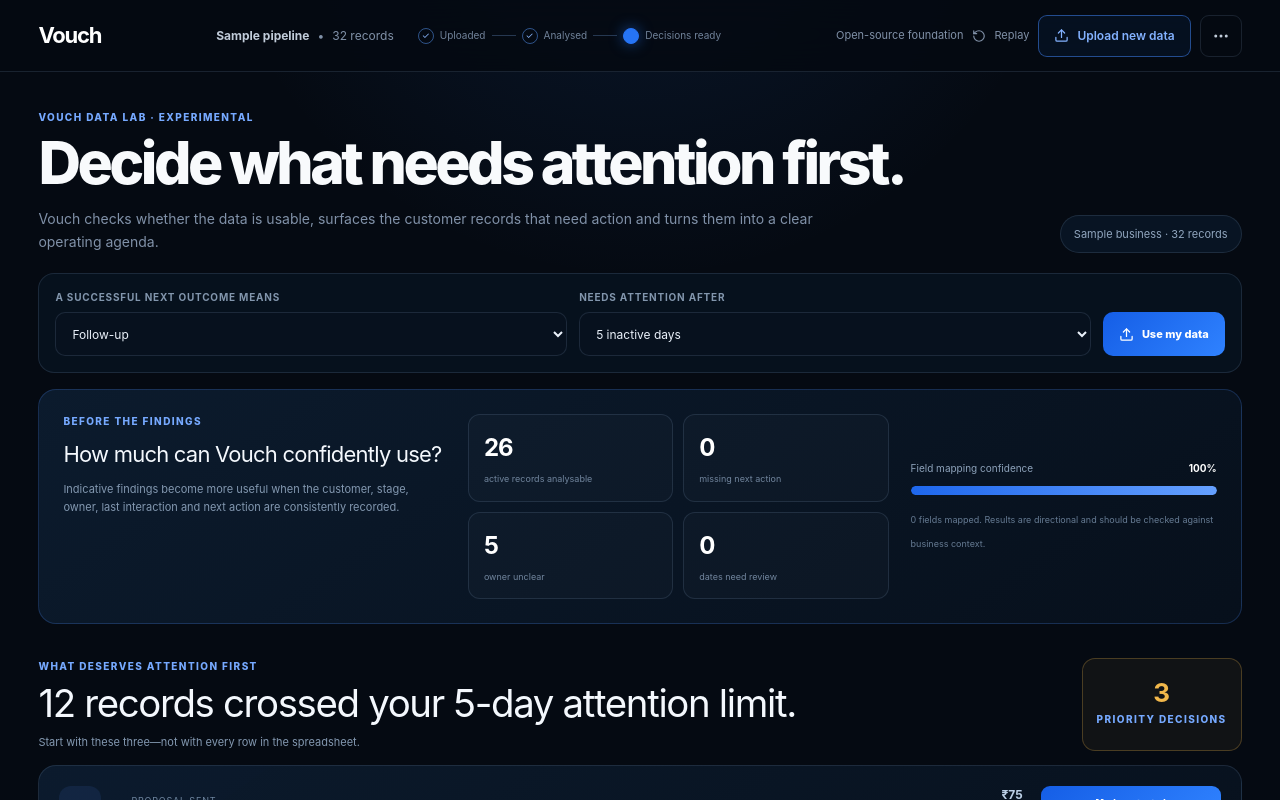
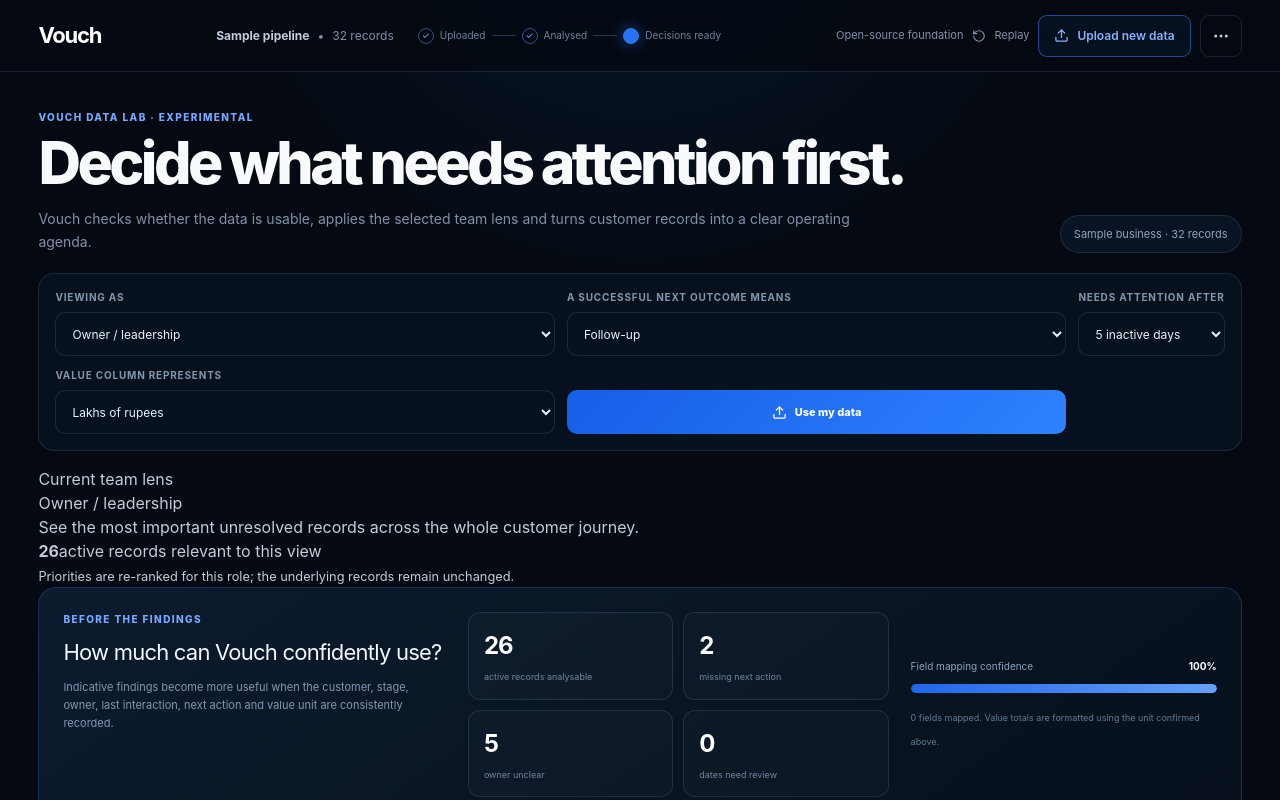
Before and after one commit to shivasricharan/vouchcc, a Next.js app: page /data-lab in a window 1280 px wide. Built offline with nearby package versions, Linux system fonts and the light colour scheme.

Commit message:
fix: clarify value units and add role-aware decisions

```diff
--- a/components/dashboard/VisualDecisionDashboard.tsx
+++ b/components/dashboard/VisualDecisionDashboard.tsx
@@ -1,6 +1,6 @@
 'use client';
 
-import { useMemo, useState } from 'react';
+import { useEffect, useMemo, useState } from 'react';
 import { Bar, BarChart, ResponsiveContainer, Tooltip, XAxis, YAxis } from 'recharts';
 import {
   AlertTriangle,
@@ -16,19 +16,34 @@
   UserRoundCheck,
 } from 'lucide-react';
 import { useDashboard } from '@/context/DashboardContext';
+import type { RoleId } from '@/lib/actionTypes';
 import EmailDecisionBriefModal from './EmailDecisionBriefModal';
 import styles from './VisualDecisionDashboard.module.css';
 
-const DAY = 86_400_000;
-
 type Outcome = 'Follow-up' | 'Meeting / visit' | 'Quotation' | 'Payment' | 'Completion';
 type RecordState = 'open' | 'assigned' | 'contacted' | 'snoozed' | 'closed';
+type ValueScale = 'unknown' | 'rupee' | 'thousand' | 'lakh' | 'crore';
 
-function money(value:number){
+const ROLE_OPTIONS: {id:RoleId;label:string;description:string;stagePattern?:RegExp}[] = [
+  {id:'executive',label:'Owner / leadership',description:'See the most important unresolved records across the whole customer journey.'},
+  {id:'sales',label:'Sales',description:'Focus on enquiries, follow-ups, proposals and decisions that need movement.',stagePattern:/new|enquir|contact|qualif|demo|proposal|quote|quotation|negotiation|follow-up/i},
+  {id:'marketing',label:'Marketing',description:'Focus on new enquiries, source quality and records that have not received a clear first action.',stagePattern:/new|enquir|inquiry|first contact|lead/i},
+  {id:'finance',label:'Finance',description:'Focus on commercial decisions, payment-related stages and higher-value records.',stagePattern:/payment|advance|invoice|contract|booking|fee|negotiation|proposal|quote|quotation/i},
+  {id:'operations',label:'Operations',description:'Focus on visits, handovers, delivery, onboarding and work already in progress.',stagePattern:/visit|consultation|execution|work started|onboarding|delivery|planning|treatment|document/i},
+];
+
+function formatIndianRupees(rupees:number){
+  if(!rupees) return 'Not provided';
+  if(rupees>=10_000_000) return `₹${(rupees/10_000_000).toFixed(2).replace(/\.00$/,'')} Cr`;
+  if(rupees>=100_000) return `₹${(rupees/100_000).toFixed(2).replace(/\.00$/,'')} L`;
+  return `₹${Math.round(rupees).toLocaleString('en-IN')}`;
+}
+
+function formatValue(value:number,scale:ValueScale){
   if(!value) return 'Not provided';
-  if(value>=10_000_000) return `₹${(value/10_000_000).toFixed(1)} Cr`;
-  if(value>=100_000) return `₹${(value/100_000).toFixed(1)} L`;
-  return `₹${Math.round(value).toLocaleString('en-IN')}`;
+  if(scale==='unknown') return `${value.toLocaleString('en-IN')} units`;
+  const multiplier={rupee:1,thousand:1_000,lakh:100_000,crore:10_000_000}[scale];
+  return formatIndianRupees(value*multiplier);
 }
 
 function parseDate(value:string){
@@ -38,52 +53,70 @@
 
 export default function VisualDecisionDashboard(){
   const {
-    leads,stats,dataMode,fileName,mappingConfidence,setShowUpload,mappingMeta,
+    leads,stats,dataMode,fileName,mappingConfidence,setShowUpload,mappingMeta,role,setRole,
   }=useDashboard();
   const [outcome,setOutcome]=useState<Outcome>('Follow-up');
   const [inactiveDays,setInactiveDays]=useState(5);
+  const [valueScale,setValueScale]=useState<ValueScale>(dataMode==='demo'?'lakh':'unknown');
   const [email,setEmail]=useState(false);
   const [recordStates,setRecordStates]=useState<Record<string,RecordState>>({});
   const [showEvidence,setShowEvidence]=useState(false);
 
+  useEffect(()=>{
+    setValueScale(dataMode==='demo'?'lakh':'unknown');
+    setRecordStates({});
+  },[dataMode,fileName]);
+
+  const roleConfig=ROLE_OPTIONS.find(item=>item.id===role)||ROLE_OPTIONS[0];
+
   const analysis=useMemo(()=>{
-    const active=leads.filter(lead=>!/(lost|closed lost|completed|won)/i.test(`${lead.stage} ${lead.status}`));
-    const missingOwner=active.filter(lead=>!lead.owner||/unassigned|unknown|n\/a/i.test(lead.owner));
-    const missingNext=active.filter(lead=>!lead.nextAction||/none|n\/a|unknown/i.test(lead.nextAction));
+    const active=leads.filter(lead=>!/(lost|closed lost|completed|won|converted)/i.test(`${lead.stage} ${lead.status}`));
+    const missingOwner=active.filter(lead=>!lead.owner||/unassigned|unknown|n\/a|—/i.test(lead.owner));
+    const missingNext=active.filter(lead=>!lead.nextAction||/none|n\/a|unknown|—/i.test(lead.nextAction));
     const invalidDates=active.filter(lead=>!parseDate(lead.lastContacted));
-    const overdue=active.filter(lead=>lead.daysSinceUpdate>=inactiveDays);
+    const overdue=active.filter(lead=>Number(lead.daysSinceUpdate||lead.daysInStage||0)>=inactiveDays);
     const analysable=active.filter(lead=>Boolean(lead.client&&lead.stage));
+    const roleMatches=roleConfig.stagePattern?active.filter(lead=>roleConfig.stagePattern?.test(`${lead.stage} ${lead.requirement} ${lead.nextAction}`)):active;
+    const pool=roleMatches.length?roleMatches:active;
 
-    const ranked=active.map(lead=>{
-      const noOwner=!lead.owner||/unassigned|unknown|n\/a/i.test(lead.owner);
-      const noNext=!lead.nextAction||/none|n\/a|unknown/i.test(lead.nextAction);
-      const overdueBy=Math.max(0,lead.daysSinceUpdate-inactiveDays);
-      const late=lead.daysSinceUpdate>=inactiveDays;
-      const quote=/quote|proposal|negotiation/i.test(lead.stage);
-      const score=(late?40+Math.min(overdueBy*3,24):0)+(noNext?28:0)+(noOwner?22:0)+(quote?12:0)+(lead.value?Math.min(lead.value/100_000,10):0);
+    const ranked=pool.map(lead=>{
+      const days=Number(lead.daysSinceUpdate||lead.daysInStage||0);
+      const noOwner=!lead.owner||/unassigned|unknown|n\/a|—/i.test(lead.owner);
+      const noNext=!lead.nextAction||/none|n\/a|unknown|—/i.test(lead.nextAction);
+      const overdueBy=Math.max(0,days-inactiveDays);
+      const late=days>=inactiveDays;
+      const decisionStage=/quote|quotation|proposal|negotiation|contract/i.test(lead.stage);
+      const commercialStage=/payment|advance|invoice|contract|booking|fee|negotiation/i.test(lead.stage);
+      const operationsStage=/visit|execution|work started|onboarding|delivery|planning|treatment/i.test(lead.stage);
+      const marketingStage=/new|enquir|inquiry|first contact/i.test(lead.stage);
+      const roleBoost=role==='finance'?(commercialStage?28:Math.min(Number(lead.value||0)/10,14)):
+        role==='operations'?(operationsStage?28:0):
+        role==='marketing'?(marketingStage?24:0):
+        role==='sales'?(decisionStage?24:12):0;
+      const score=(late?40+Math.min(overdueBy*3,24):0)+(noNext?28:0)+(noOwner?22:0)+(decisionStage?12:0)+roleBoost;
       const reasons=[
-        late?`No update for ${lead.daysSinceUpdate} days`:null,
+        late?`No update for ${days} days`:null,
         noNext?'No clear next action':null,
         noOwner?'Owner is unclear':null,
-        quote?'Customer is at a decision stage':null,
+        decisionStage?'Customer is at a decision stage':null,
+        role==='finance'&&commercialStage?'Commercial decision needs review':null,
+        role==='operations'&&operationsStage?'Delivery or handover stage needs attention':null,
+        role==='marketing'&&marketingStage?'Early-stage enquiry needs a clear first action':null,
       ].filter(Boolean) as string[];
+
       let recommendation=`Confirm the next ${outcome.toLowerCase()} and record a due date.`;
-      if(noOwner) recommendation='Assign one owner before any further follow-up.';
+      if(role==='finance') recommendation=Number(lead.value||0)>0?'Confirm the commercial status, payment blocker and next commitment date.':'Confirm the commercial status and record the expected value or payment milestone.';
+      else if(role==='operations') recommendation='Confirm the next operational milestone, responsible person and committed date.';
+      else if(role==='marketing') recommendation='Confirm source quality, customer intent and whether sales accepted the enquiry.';
+      else if(noOwner) recommendation='Assign one accountable owner before any further follow-up.';
       else if(noNext) recommendation=`Contact the customer and agree the next ${outcome.toLowerCase()}.`;
-      else if(quote) recommendation='Ask for the decision timeline and record the customer concern.';
-      return {...lead,score,reasons,recommendation};
+      else if(decisionStage) recommendation='Ask for the decision timeline and record the customer concern.';
+
+      return {...lead,days,score,reasons,recommendation};
     }).sort((a,b)=>b.score-a.score);
 
-    return {
-      active,
-      analysable,
-      missingOwner,
-      missingNext,
-      invalidDates,
-      overdue,
-      priorities:ranked.slice(0,3),
-    };
-  },[leads,inactiveDays,outcome]);
+    return {active,analysable,missingOwner,missingNext,invalidDates,overdue,roleMatches,priorities:ranked.slice(0,3)};
+  },[leads,inactiveDays,outcome,role,roleConfig]);
 
   const actionSummary=useMemo(()=>{
     const contacted=Object.values(recordStates).filter(value=>value==='contacted').length;
@@ -102,17 +135,25 @@
     setRecordStates(current=>({...current,[id]:state}));
   }
 
+  const valueLabel=valueScale==='unknown'?'Value units not confirmed':'Recorded value needing review';
+
   return <div className={styles.wrap}>
     <section className={styles.topline}>
       <div>
         <span className={styles.eyebrow}>Vouch Data Lab · experimental</span>
         <h1>Decide what needs attention first.</h1>
-        <p>Vouch checks whether the data is usable, surfaces the customer records that need action and turns them into a clear operating agenda.</p>
+        <p>Vouch checks whether the data is usable, applies the selected team lens and turns customer records into a clear operating agenda.</p>
       </div>
       <div className={styles.dataTag}>{dataMode==='demo'?'Sample business':fileName||'Uploaded data'} · {leads.length} records</div>
     </section>
 
     <section className={styles.contextBar}>
+      <label>
+        <span>Viewing as</span>
+        <select value={role} onChange={event=>setRole(event.target.value as RoleId)}>
+          {ROLE_OPTIONS.map(item=><option key={item.id} value={item.id}>{item.label}</option>)}
+        </select>
+      </label>
       <label>
         <span>A successful next outcome means</span>
         <select value={outcome} onChange={event=>setOutcome(event.target.value as Outcome)}>
@@ -125,14 +166,30 @@
           <option value={2}>2 inactive days</option><option value={3}>3 inactive days</option><option value={5}>5 inactive days</option><option value={7}>7 inactive days</option><option value={14}>14 inactive days</option>
         </select>
       </label>
+      <label>
+        <span>Value column represents</span>
+        <select value={valueScale} onChange={event=>setValueScale(event.target.value as ValueScale)}>
+          <option value="unknown">Not sure / not confirmed</option>
+          <option value="rupee">Rupees (₹)</option>
+          <option value="thousand">Thousands of rupees</option>
+          <option value="lakh">Lakhs of rupees</option>
+          <option value="crore">Crores of rupees</option>
+        </select>
+      </label>
       <button onClick={()=>setShowUpload(true)}><Upload size={15}/>{dataMode==='demo'?'Use my data':'Upload new file'}</button>
+    </section>
+
+    <section className={styles.roleLens}>
+      <div><span>Current team lens</span><h2>{roleConfig.label}</h2><p>{roleConfig.description}</p></div>
+      <div><strong>{analysis.roleMatches.length||analysis.active.length}</strong><span>active records relevant to this view</span></div>
+      <small>{analysis.roleMatches.length===0&&role!=='executive'?'No stage names matched this role exactly, so Vouch is showing the highest-priority active records instead.':'Priorities are re-ranked for this role; the underlying records remain unchanged.'}</small>
     </section>
 
     <section className={styles.trustPanel}>
       <div className={styles.trustIntro}>
         <span>Before the findings</span>
         <h2>How much can Vouch confidently use?</h2>
-        <p>Indicative findings become more useful when the customer, stage, owner, last interaction and next action are consistently recorded.</p>
+        <p>Indicative findings become more useful when the customer, stage, owner, last interaction, next action and value unit are consistently recorded.</p>
       </div>
       <div className={styles.trustMetrics}>
         <div><strong>{analysis.analysable.length}</strong><span>active records analysable</span></div>
@@ -143,15 +200,15 @@
       <div className={styles.confidence}>
         <div><span>Field mapping confidence</span><b>{mappingConfidence}%</b></div>
         <div className={styles.confidenceTrack}><i style={{width:`${mappingConfidence}%`}}/></div>
-        <small>{mappingMeta?.mapped||0} fields mapped. Results are directional and should be checked against business context.</small>
+        <small>{mappingMeta?.mapped||0} fields mapped. {valueScale==='unknown'?'Choose the value unit before using monetary totals.':'Value totals are formatted using the unit confirmed above.'}</small>
       </div>
     </section>
 
     <section className={styles.decisionHead}>
       <div>
-        <span>What deserves attention first</span>
-        <h2>{analysis.overdue.length} records crossed your {inactiveDays}-day attention limit.</h2>
-        <p>Start with these three—not with every row in the spreadsheet.</p>
+        <span>What deserves attention first · {roleConfig.label}</span>
+        <h2>{analysis.overdue.length} active records crossed your {inactiveDays}-day attention limit.</h2>
+        <p>Start with these three role-relevant decisions—not with every row in the spreadsheet.</p>
       </div>
       <div className={styles.decisionCount}><strong>{analysis.priorities.length}</strong><span>priority decisions</span></div>
     </section>
@@ -164,15 +221,15 @@
           <div className={styles.recordMain}>
             <div className={styles.recordTitle}>
               <div><span>{lead.stage||'Stage not recorded'}</span><h3>{lead.client||'Unnamed customer'}</h3></div>
-              <b>{money(lead.value)}</b>
+              <b>{formatValue(Number(lead.value||0),valueScale)}</b>
             </div>
             <div className={styles.reasonRow}>{lead.reasons.length?lead.reasons.map(reason=><span key={reason}><AlertTriangle size={13}/>{reason}</span>):<span><CircleHelp size={13}/>Record needs a clearer next step</span>}</div>
             <div className={styles.recommendation}>
-              <ArrowRight size={17}/><div><span>Recommended decision</span><b>{lead.recommendation}</b></div>
+              <ArrowRight size={17}/><div><span>Recommended decision for {roleConfig.label}</span><b>{lead.recommendation}</b></div>
             </div>
             <div className={styles.recordMeta}>
               <span><UserRoundCheck size={14}/>{lead.owner||'Unassigned'}</span>
-              <span><Clock3 size={14}/>{lead.daysSinceUpdate} days since update</span>
+              <span><Clock3 size={14}/>{lead.days} days since update</span>
               <span><CalendarClock size={14}/>{lead.nextAction||'No next action recorded'}</span>
             </div>
           </div>
@@ -189,12 +246,9 @@
     </section>
 
     <section className={styles.agenda}>
-      <div>
-        <span>Today’s operating agenda</span>
-        <h2>Turn the findings into a small number of decisions.</h2>
-      </div>
+      <div><span>Today’s operating agenda · {roleConfig.label}</span><h2>Turn the findings into a small number of decisions.</h2></div>
       <div className={styles.agendaItems}>
-        <div><b>{analysis.overdue.length}</b><span>Contact overdue customers</span></div>
+        <div><b>{analysis.overdue.length}</b><span>Review overdue customers</span></div>
         <div><b>{analysis.missingOwner.length}</b><span>Assign clear owners</span></div>
         <div><b>{analysis.missingNext.length}</b><span>Agree and record next actions</span></div>
         <div><b>{actionSummary.total}</b><span>Decisions recorded now</span></div>
@@ -211,7 +265,13 @@
 
     {showEvidence&&<section className={styles.evidence}>
       <div className={styles.evidenceCopy}><span>Patterns behind the decisions</span><h2>Use the dashboard to understand the pattern—not to decide where to begin.</h2><p>The priority list above remains the operating surface. These views show where records are accumulating and how much work remains.</p></div>
-      <div className={styles.evidenceMetrics}><div><strong>{stats.total}</strong><span>total records</span></div><div><strong>{stats.followUpCount}</strong><span>need follow-up</span></div><div><strong>{stats.stuckCount}</strong><span>stuck records</span></div><div><strong>{money(stats.atRiskValue)}</strong><span>recorded value needing review</span></div></div>
+      <div className={styles.evidenceMetrics}>
+        <div><strong>{stats.total}</strong><span>total records</span></div>
+        <div><strong>{stats.followUpCount}</strong><span>need follow-up</span></div>
+        <div><strong>{stats.stuckCount}</strong><span>stuck records</span></div>
+        <div><strong>{formatValue(Number(stats.atRiskValue||0),valueScale)}</strong><span>{valueLabel}</span></div>
+      </div>
+      {valueScale==='unknown'&&<p className={styles.valueWarning}>Monetary totals are intentionally not shown as rupees until the value column unit is confirmed above.</p>}
       <div className={styles.chartPanel}>
         <header><div><span>Journey distribution</span><h3>Where records are currently sitting</h3></div><b>{stats.total} records</b></header>
         <div className={styles.barChart}><ResponsiveContainer width="100%" height="100%"><BarChart data={stageData} layout="vertical" margin={{left:4,right:16}}><XAxis type="number" hide/><YAxis dataKey="name" type="category" width={105} tick={{fill:'#8296ad',fontSize:10}} axisLine={false} tickLine={false}/><Tooltip cursor={{fill:'rgba(79,140,255,.05)'}} contentStyle={{background:'#091522',border:'1px solid rgba(122,153,196,.2)',borderRadius:10,fontSize:11}}/><Bar dataKey="count" fill="#4f8cff" radius={[0,8,8,0]}/></BarChart></ResponsiveContainer></div>
```
